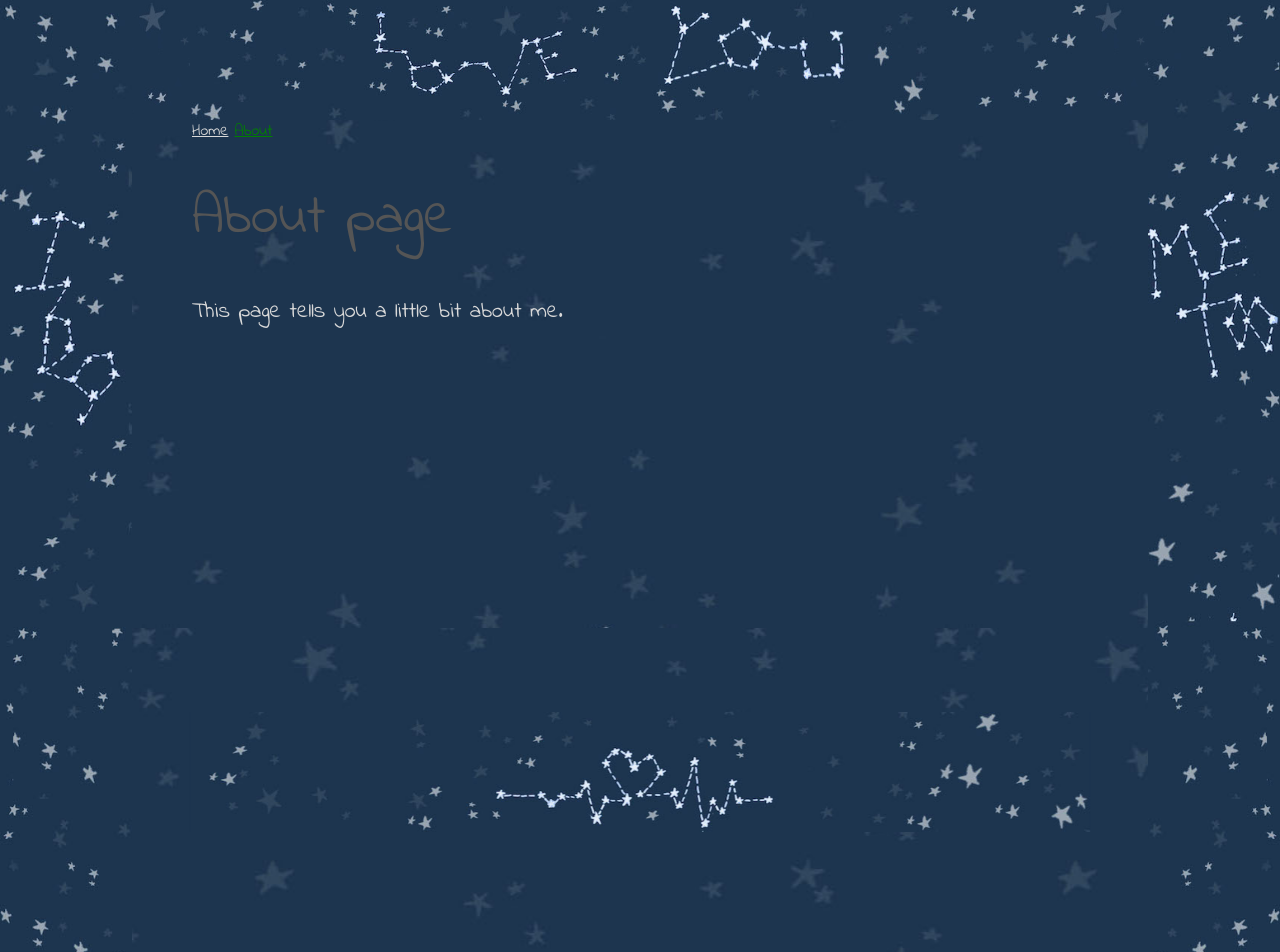
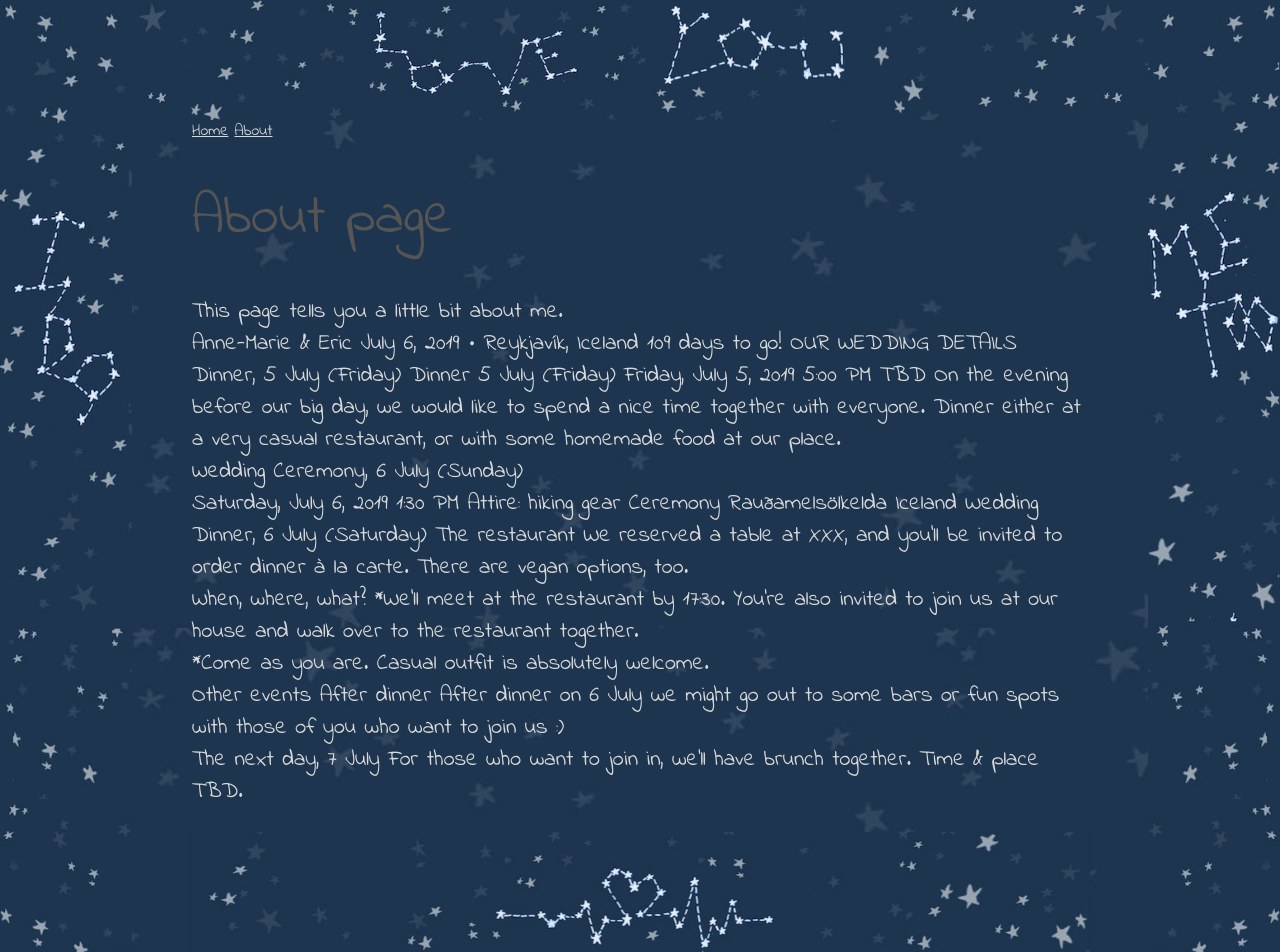
Before and after one commit to rltvty/olkelda, a Jekyll site: the page built from about.md, in a window 1280 px wide and 952 px high. Built offline with Jekyll 4.4.1, drawn with Linux system fonts in a browser that asks for light colours.

Commit message:
nav fixes and unformmateed content

```diff
--- a/_data/navigation.yml
+++ b/_data/navigation.yml
@@ -1,4 +1,4 @@
 - name: Home
-  link: /
+  link: ./
 - name: About
-  link: /about.html
+  link: ./about.html
--- a/about.md
+++ b/about.md
@@ -5,3 +5,39 @@ title: About
 # About page
 
 This page tells you a little bit about me.
+
+Anne-Marie & Eric
+July 6, 2019 • Reykjavík, Iceland
+109 days to go!
+OUR WEDDING
+DETAILS
+Dinner, 5 July (Friday)
+Dinner 5 July (Friday)
+Friday, July 5, 2019
+5:00 PM
+TBD
+On the evening before our big day, we would like to spend a nice time together with everyone. Dinner either at a very casual restaurant, or with some homemade food at our place.
+
+Wedding Ceremony, 6 July (Sunday)
+
+Saturday, July 6, 2019
+1:30 PM
+Attire: hiking gear
+Ceremony
+Rauðamelsölkelda
+Iceland
+Wedding Dinner, 6 July (Saturday)
+The restaurant
+We reserved a table at XXX, and you'll be invited to order dinner à la carte. There are vegan options, too.
+
+When, where, what?
+*We'll meet at the restaurant by 17:30. You're also invited to join us at our house and walk over to the restaurant together.
+
+*Come as you are. Casual outfit is absolutely welcome.
+
+Other events
+After dinner
+After dinner on 6 July we might go out to some bars or fun spots with those of you who want to join us :)
+
+The next day, 7 July
+For those who want to join in, we'll have brunch together. Time & place TBD.
```
